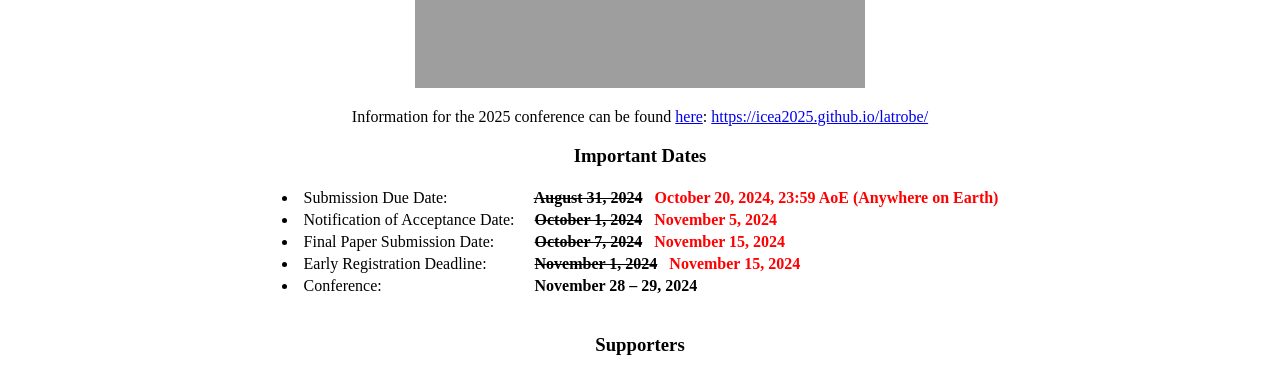
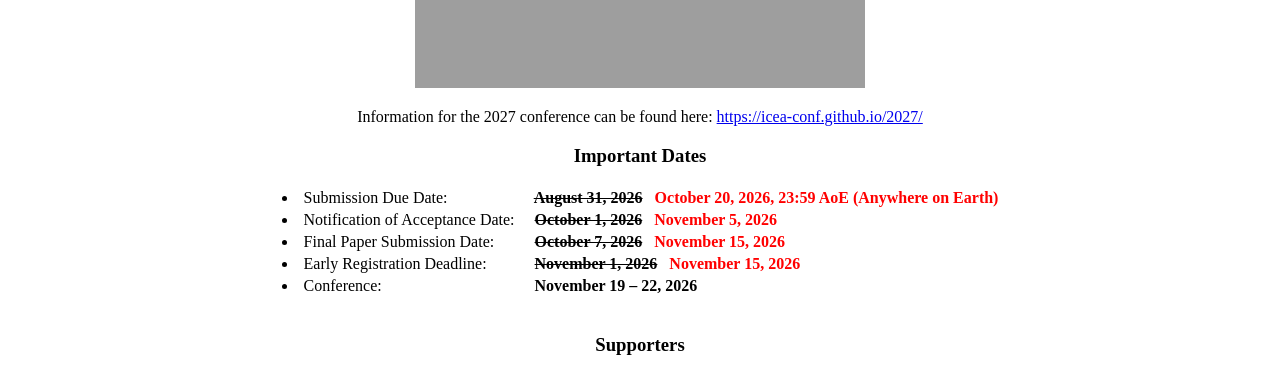
Before and after one commit to icea-conf/2026, a Jekyll site: the page built from index.html, in a window 1280 px wide. Shown: the part 898-1278 px from the top of the page. Built offline with Jekyll 4.4.1, drawn with Linux system fonts in a browser that asks for light colours; the list of posts is cut into pages by our own code.

Commit message:
20260331_dates

```diff
--- a/index.html
+++ b/index.html
@@ -16,8 +16,12 @@ title: ACM ICEA 2026
             <!-- <img src="https://icea-conf.github.io/2024/image/ICEA2026.jpg" alt="" style="max-width: 100%; height: auto;"> -->
             <img src="https://icea-conf.github.io/2026/image/ICEA2026.png" alt="" width="450" height="600">
 
+            <!-- <div>
+                  <p>Information for the 2025 conference can be found <a href="https://icea2025.github.io/latrobe/">here</a>: <a href="https://icea2025.github.io/latrobe/">https://icea2025.github.io/latrobe/</a></p>
+            </div> -->
+
             <div>
-                  <p>Information for the 2025 conference can be found <a href="https://icea2025.github.io/latrobe/">here</a>: <a href="https://icea2025.github.io/latrobe/">https://icea2025.github.io/latrobe/</a></p>
+                  <p>Information for the 2027 conference can be found here: <a href="https://icea-conf.github.io/2026/"></a> <a href="https://icea-conf.github.io/2026/">https://icea-conf.github.io/2027/</a></p>
             </div>
 
             <div>
@@ -29,7 +33,7 @@ title: ACM ICEA 2026
                                           <li>Submission Due Date: </li>
                                     </td>
                                     <td>
-                                          <b>&nbsp; &nbsp; <del>August 31, 2024</del></b> <b style="color: #FF0000;">&nbsp; October 20, 2024, 23:59 AoE (Anywhere on Earth)</b>
+                                          <b>&nbsp; &nbsp; <del>August 31, 2026</del></b> <b style="color: #FF0000;">&nbsp; October 20, 2026, 23:59 AoE (Anywhere on Earth)</b>
                                     </td>
                               </tr>
                               <tr>
@@ -37,7 +41,7 @@ title: ACM ICEA 2026
                                           <li>Notification of Acceptance Date: </li>
                                     </td>
                                     <td>
-                                          <b>&nbsp; &nbsp; <del>October 1, 2024</del></b> <b style="color: #FF0000;">&nbsp; November 5, 2024</b>
+                                          <b>&nbsp; &nbsp; <del>October 1, 2026</del></b> <b style="color: #FF0000;">&nbsp; November 5, 2026</b>
                                     </td>
                               </tr>
                               <tr>
@@ -45,7 +49,7 @@ title: ACM ICEA 2026
                                           <li>Final Paper Submission Date: </li>
                                     </td>
                                     <td>
-                                          <b>&nbsp; &nbsp; <del>October 7, 2024</del></b> <b style="color: #FF0000;">&nbsp; November 15, 2024</b>
+                                          <b>&nbsp; &nbsp; <del>October 7, 2026</del></b> <b style="color: #FF0000;">&nbsp; November 15, 2026</b>
                                     </td>
                               </tr>
                               <tr>
@@ -53,7 +57,7 @@ title: ACM ICEA 2026
                                           <li>Early Registration Deadline: </li>
                                     </td>
                                     <td>
-                                          <b>&nbsp; &nbsp; <del>November 1, 2024</del></b> <b style="color: #FF0000;">&nbsp; November 15, 2024</b>
+                                          <b>&nbsp; &nbsp; <del>November 1, 2026</del></b> <b style="color: #FF0000;">&nbsp; November 15, 2026</b>
                                     </td>
                               </tr>
                               <tr>
@@ -61,7 +65,7 @@ title: ACM ICEA 2026
                                           <li>Conference: </li>
                                     </td>
                                     <td>
-                                          <b>&nbsp; &nbsp; November 28 – 29, 2024</b>
+                                          <b>&nbsp; &nbsp; November 19 – 22, 2026</b>
                                     </td>
                               </tr>
                         </tbody>
```
